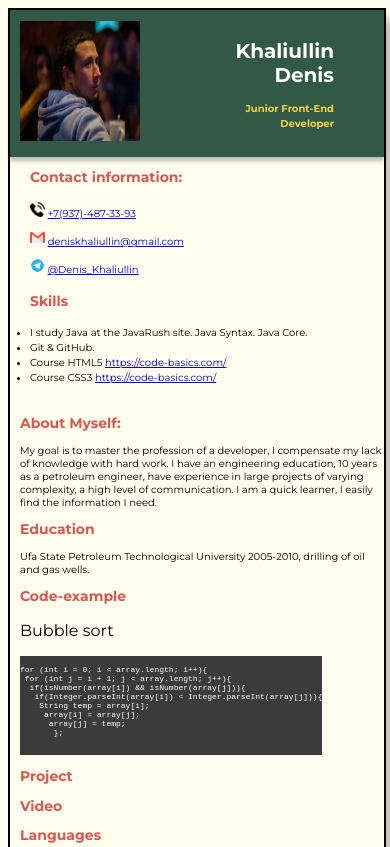
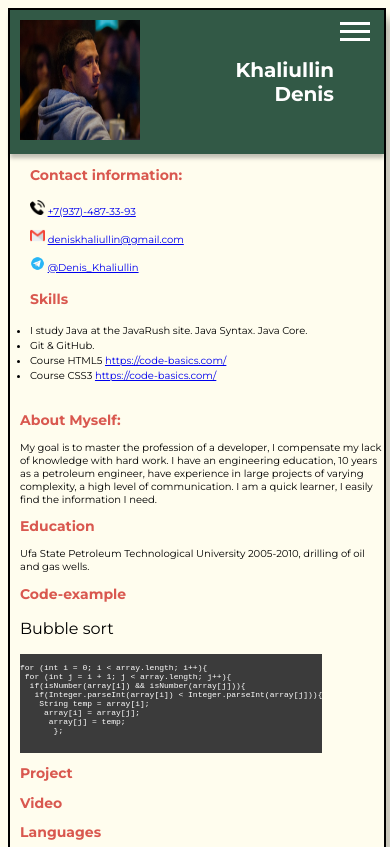
Before and after one commit to DenisKhaliullin/rsschool-cv2021Q3, a plain HTML site: page index.html in a window 390 px wide. Shown: the top 847 px of the page. Drawn offline with Linux system fonts and the light colour scheme.

Commit message:
refactor: change adaptive

```diff
--- a/assets/css/style.css
+++ b/assets/css/style.css
@@ -38,6 +38,7 @@ body {
     color: #EFD343;
 }
 
+
 .nav {
    font-size: 14px;
    text-transform: uppercase;
@@ -55,6 +56,49 @@ body {
 
     color: #fce38a;
 
+}
+
+.nav-toogle {
+    width: 30px;
+    padding: 10px 0;
+    display: none;
+
+    border: 0;
+    background: none;
+
+    position: absolute;
+    top: 160px;
+    right: 50px;
+    z-index: 1;
+}
+.nav-toogle__item {
+        display: block;
+        width: 100%;
+        height: 3px;
+        background-color: #fff;
+        position: absolute;
+        top: 0;
+        right: 0;
+        left: 0;
+        right: 0;
+        margin: auto;
+}
+
+.nav-toogle__item::before,
+.nav-toogle__item::after {
+    content: "";
+    width: 100%;
+    height: 3px;
+    position: absolute;
+    background-color: #fff;
+    left: 0;
+    z-index: 1;
+}
+.nav-toogle__item::before {
+    top: -8px;
+}
+.nav-toogle__item::after {
+    bottom: -8px;
 }
 
 main h2 {
@@ -123,9 +167,28 @@ pre {
 }
 
 @media (max-width: 770px){
-    .nav {
-        display: none;
-    }
+.nav {
+    display: none;
+    width: 90%;
+    margin: 0px;
+    padding: 8px 20px;
+    position: absolute;
+    z-index: 4;
+    top: 5%;
+    left: 8px;
+
+
+    background-color: #325946;
+}
+
+.nav__link {
+    display: block;
+}
+
+.nav-toogle {
+    display: block;
+}
+
 .header__title {
     font-size: 28px;
 }
@@ -157,7 +220,7 @@ main h2 {
         font-size: 20px;
     }
     .header__text {
-        font-size: 10px;
+        display: none;
     }
     .profile__img {
         width: 120px;
@@ -201,4 +264,9 @@ main h2 {
     .footer__text{
         display: none;
     }
+
+    .nav-toogle {
+        top: 30px;
+        right: 20px;
     }
+    }
--- a/index.html
+++ b/index.html
@@ -34,6 +34,11 @@
                         <a class="nav__link" href="#">Video</a>
                         <a class="nav__link" href="#">Languages</a>
                     </nav>
+                    <button class="nav-toogle" type="button">
+                        <span class="nav-toogle__item">
+
+                        </span>
+                    </button>
                 </div>
             </div>
         </header>
```
